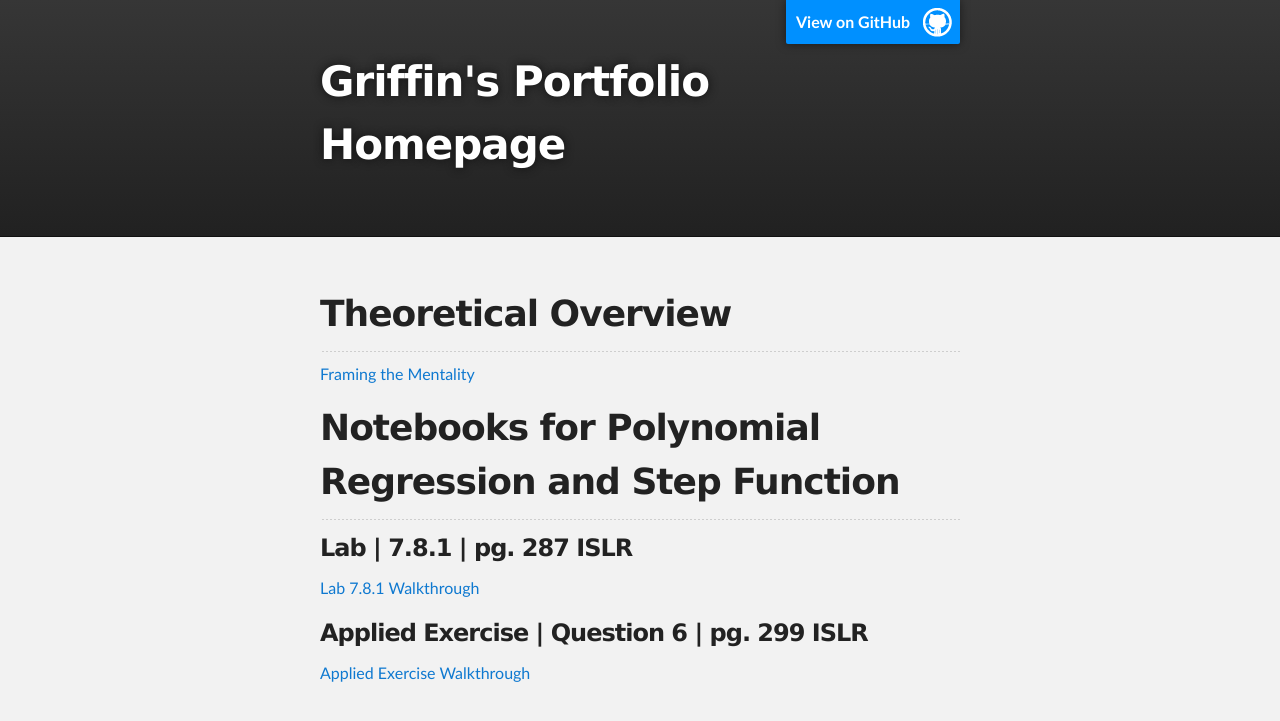
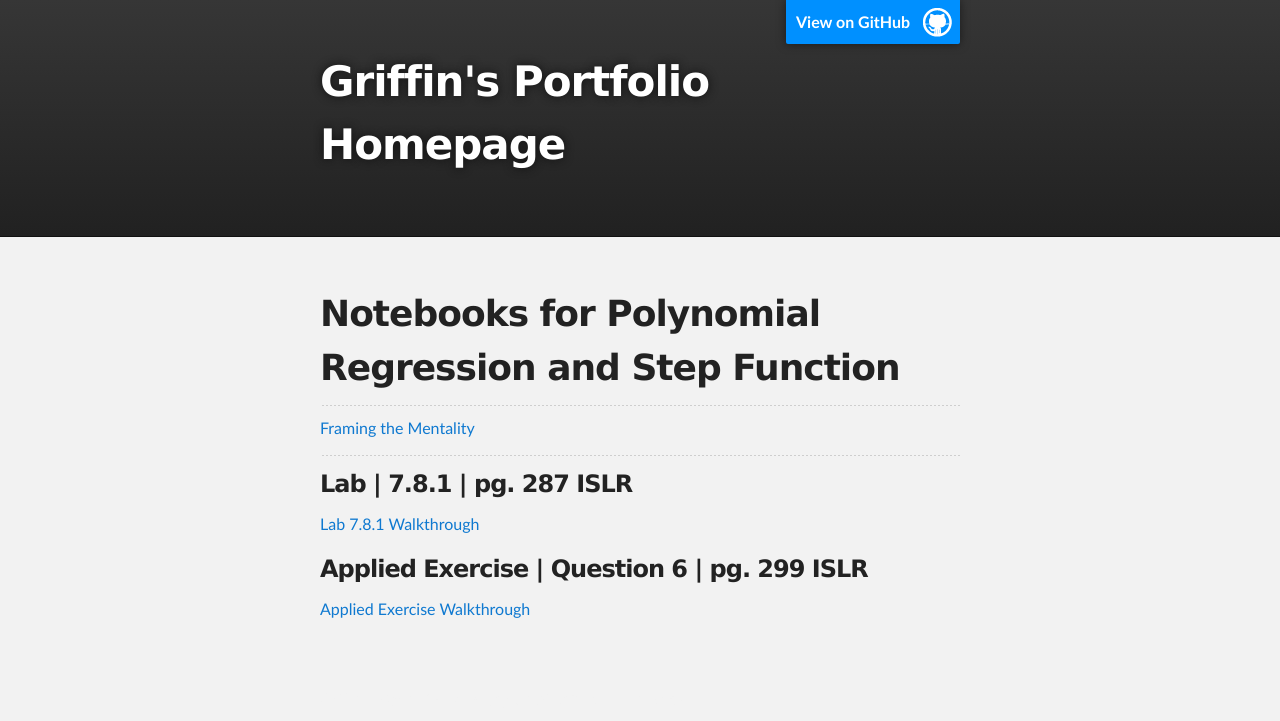
Before and after one commit to drewsp7/griffinsalyer.github.io, a Jekyll site: the page built from code/ISLRch7/index.md, in a window 1280 px wide. Shown: the top 721 px of the page. Built offline with Jekyll 4.4.1, drawn with Linux system fonts in a browser that asks for light colours; our own code applies the rules of GitHub Pages for plain Markdown files; the repository's description, which GitHub fills in, is left out.

Commit message:
Update index.md

```diff
--- a/code/ISLRch7/index.md
+++ b/code/ISLRch7/index.md
@@ -1,9 +1,7 @@
-# Theoretical Overview
+# Notebooks for Polynomial Regression and Step Function
 ------
 [Framing the Mentality](/code/Theoretical.html)
 
-
-# Notebooks for Polynomial Regression and Step Function
 ------
 ### Lab | 7.8.1 | pg. 287 ISLR
 
```
